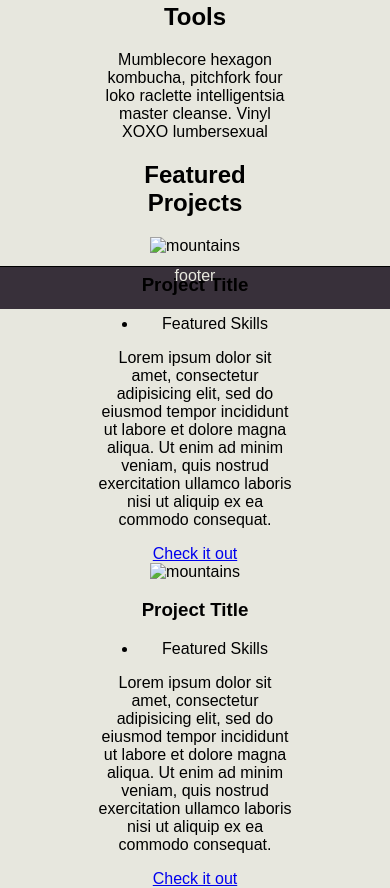
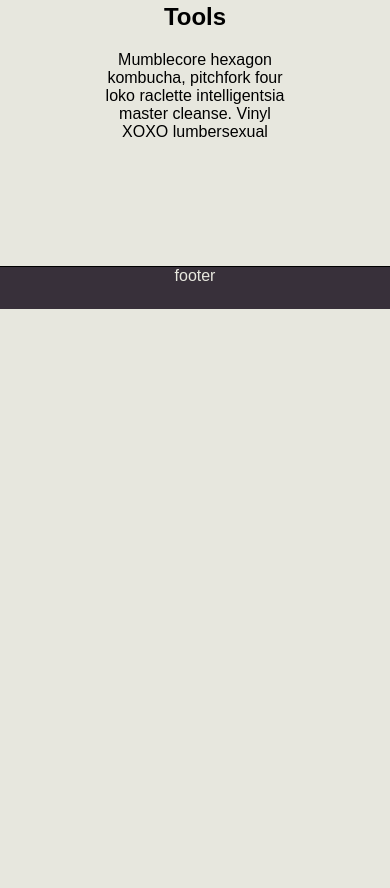
Before and after one commit to Chenky100/portfolio, a plain HTML site: page index.html in a window 390 px wide. Shown: the part 1442-2330 px from the top of the page. After the commit the page ends 1751 px from the top, so only its background shows below. Drawn offline with Linux system fonts and the light colour scheme.

```diff
--- a/index.html
+++ b/index.html
@@ -60,38 +60,7 @@
    </div>
 
          </section>
-         <section id="projects">
-            <div class="user-details">
-      <h1> Featured Projects </h1>
-    </div>
-    <div class="user-projects">
-      <div class="images-right">
-        <img alt="mountains" src="/particle/assets/img/mountains.jpg">
-      </div>
-      <div class="contents">
-        <h3> Project Title </h3>
-        <ul>
-          <li> Featured Skills</li>
-        </ul>
-        <p>Lorem ipsum dolor sit amet, consectetur adipisicing elit, sed do eiusmod tempor incididunt ut labore et dolore magna aliqua. Ut enim ad minim veniam, quis nostrud exercitation ullamco laboris nisi ut aliquip ex ea commodo consequat.</p>
-        <a class="project-link" href="#">Check it out</a>
-      </div>
-    </div>
-    <div class="user-projects">
-      <div class="images-left">
-        <img alt="mountains" src="/particle/assets/img/skate.jpg">
-      </div>
-      <div class="contents-right">
-        <h3> Project Title </h3>
-        <ul>
-          <li> Featured Skills</li>
-        </ul>
-        <p>Lorem ipsum dolor sit amet, consectetur adipisicing elit, sed do eiusmod tempor incididunt ut labore et dolore magna aliqua. Ut enim ad minim veniam, quis nostrud exercitation ullamco laboris nisi ut aliquip ex ea commodo consequat.</p>
-        <a class="project-link" href="#">Check it out</a>
-      </div>
-    </div>
 
-          </section>
     </div>
 
     <div class="footer"> footer</div>
```
